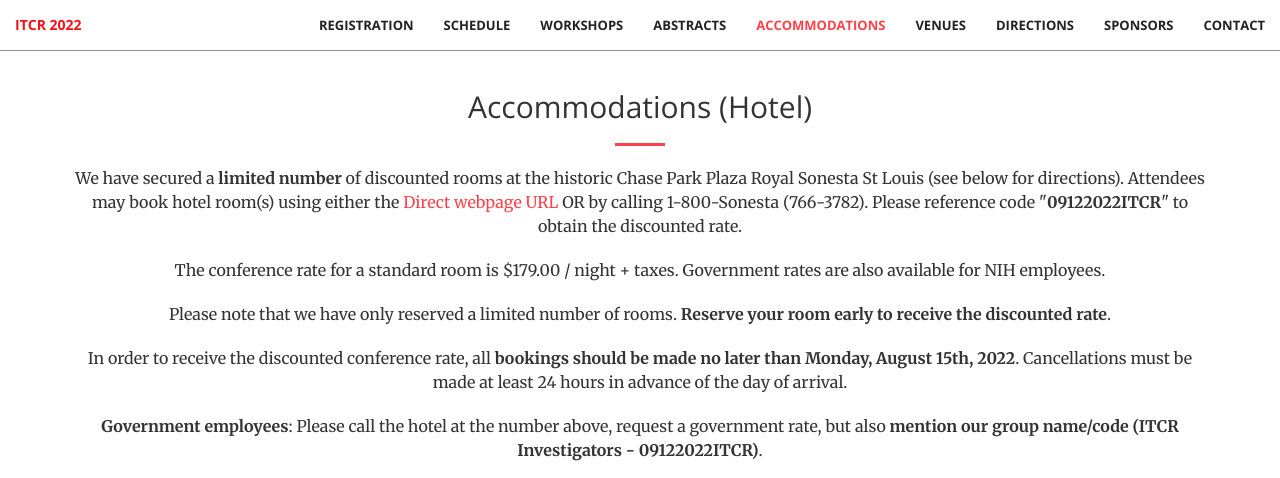
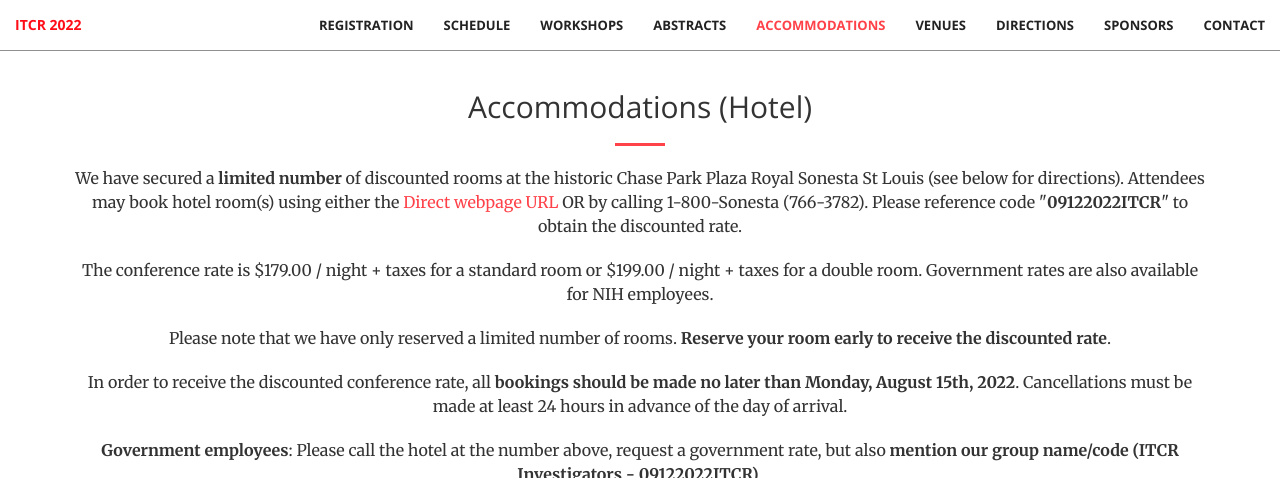
Before and after one commit to griffithlab/itcr2022, a Jekyll site: the page built from index.html, in a window 1280 px wide and 900 px high, scrolled down 3588 px, cut to the strip 0-478 px from the top of the window. Built offline with Jekyll 4.4.1, drawn with Linux system fonts in a browser that asks for light colours.

Commit message:
add double room rate for additional room block

```diff
--- a/_includes/accommodations.html
+++ b/_includes/accommodations.html
@@ -6,7 +6,7 @@
               <hr class="primary">
               <p>We have secured a <strong>limited number</strong> of discounted rooms at the historic Chase Park Plaza Royal Sonesta St Louis (see below for directions). Attendees may book hotel room(s) using either the <a href="https://gc.synxis.com/rez.aspx?Hotel=77171&Chain=5157&arrive=09/12/2022&depart=09/15/2022&group=09122022ITCR">Direct webpage URL</a> OR by calling 1-800-Sonesta (766-3782). Please reference code "<strong>09122022ITCR</strong>" to obtain the discounted rate.</p>
 
-              <p>The conference rate for a standard room is $179.00 / night + taxes. Government rates are also available for NIH employees.</p>
+              <p>The conference rate is $179.00 / night + taxes for a standard room or $199.00 / night + taxes for a double room. Government rates are also available for NIH employees.</p>
 
               <p>Please note that we have only reserved a limited number of rooms. <strong>Reserve your room early to receive the discounted rate</strong>.</p>
 
```
